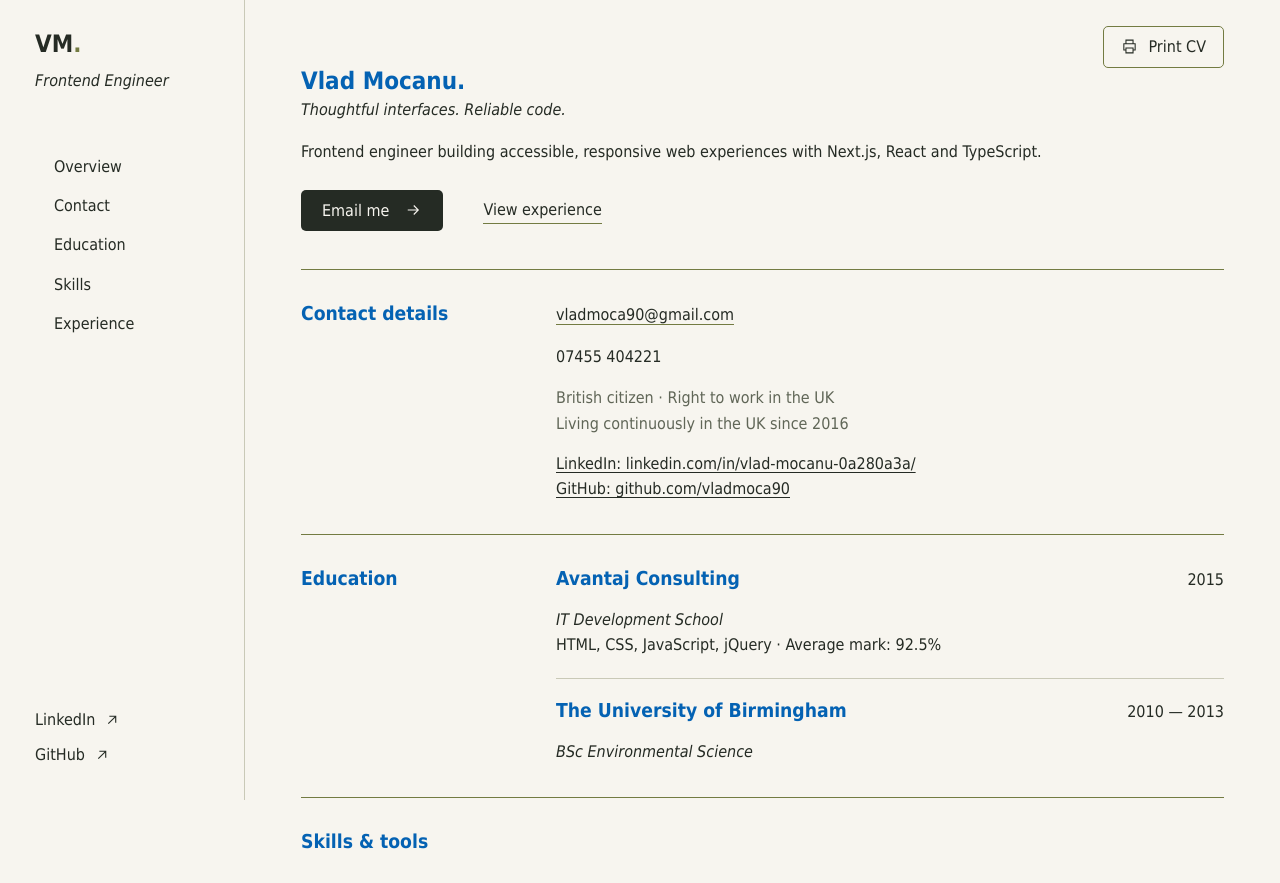
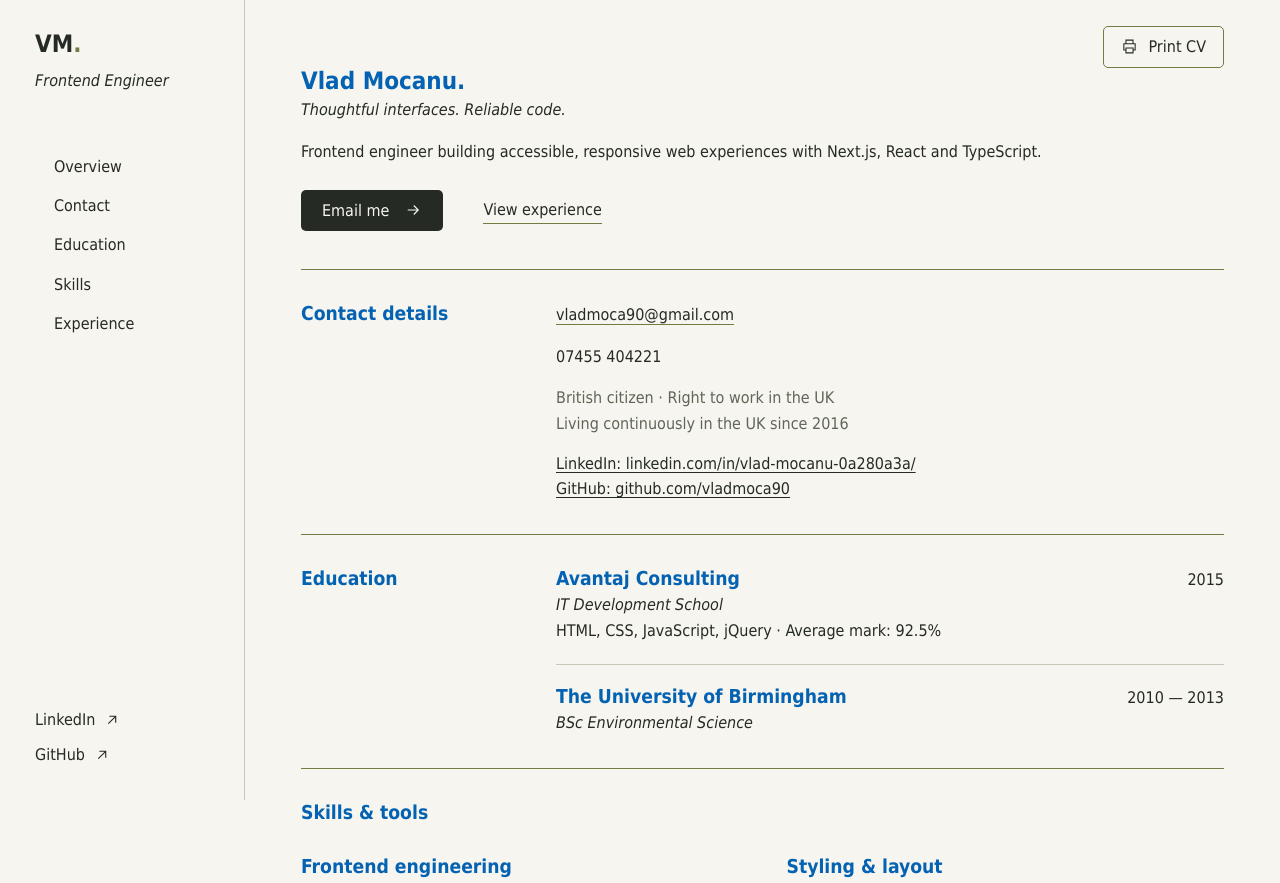
Before and after one commit to vladmoca90/Storybook-NextJS, a Next.js app: page /cv in a window 1280 px wide. Shown: the top 883 px of the page. Built offline with nearby package versions, Linux system fonts and the light colour scheme.

Commit message:
Added 1rem to the CV subtitles

```diff
--- a/app/cv/page.tsx
+++ b/app/cv/page.tsx
@@ -176,7 +176,7 @@ export default function CVPage() {
           <div className="cv-skills mt-7 grid grid-cols-2 gap-x-12 gap-y-[1.625rem] [&_p]:mt-[0.375rem]! max-[43.8125rem]:grid-cols-1 max-[43.8125rem]:gap-[1.375rem] print:grid-cols-2! print:gap-x-[1.5625rem]! print:gap-y-3! [&>div]:print:break-inside-avoid">
             {skills.map((skill) => (
               <div key={skill.label}>
-                <h3>{skill.label}</h3>
+                <h3 className="cv-subtitle">{skill.label}</h3>
                 <p>{skill.value}</p>
               </div>
             ))}
@@ -198,7 +198,7 @@ export default function CVPage() {
                 key={job.company}
               >
                 <div className="cv-job-heading flex flex-wrap items-baseline justify-between gap-4 max-[43.8125rem]:gap-[0.3125rem]">
-                  <h3>{job.company}</h3>
+                  <h3 className="mb-4!">{job.company}</h3>
                   <p>{job.dates}</p>
                 </div>
                 <p className="cv-job-role">{job.role}</p>
--- a/app/cv/resume.css
+++ b/app/cv/resume.css
@@ -97,7 +97,6 @@
 .cv-job-heading h3 {
   font-weight: 700;
   line-height: 1.25;
-  margin-bottom: 1rem;
 }
 .cv-job-heading > p {
   white-space: nowrap;
@@ -117,6 +116,9 @@
 }
 .cv-skills h3 {
   font-weight: 700;
+}
+.cv-subtitle {
+  font-size: 1rem;
 }
 .cv-skills p {
   line-height: 1.65;
@@ -191,10 +193,6 @@
   font-size: 1.2rem;
 }
 
-.cv-skills h3 {
-  font-size: 0.8rem;
-}
-
 .cv-shell p,
 .cv-shell li,
 .cv-shell button,
```
